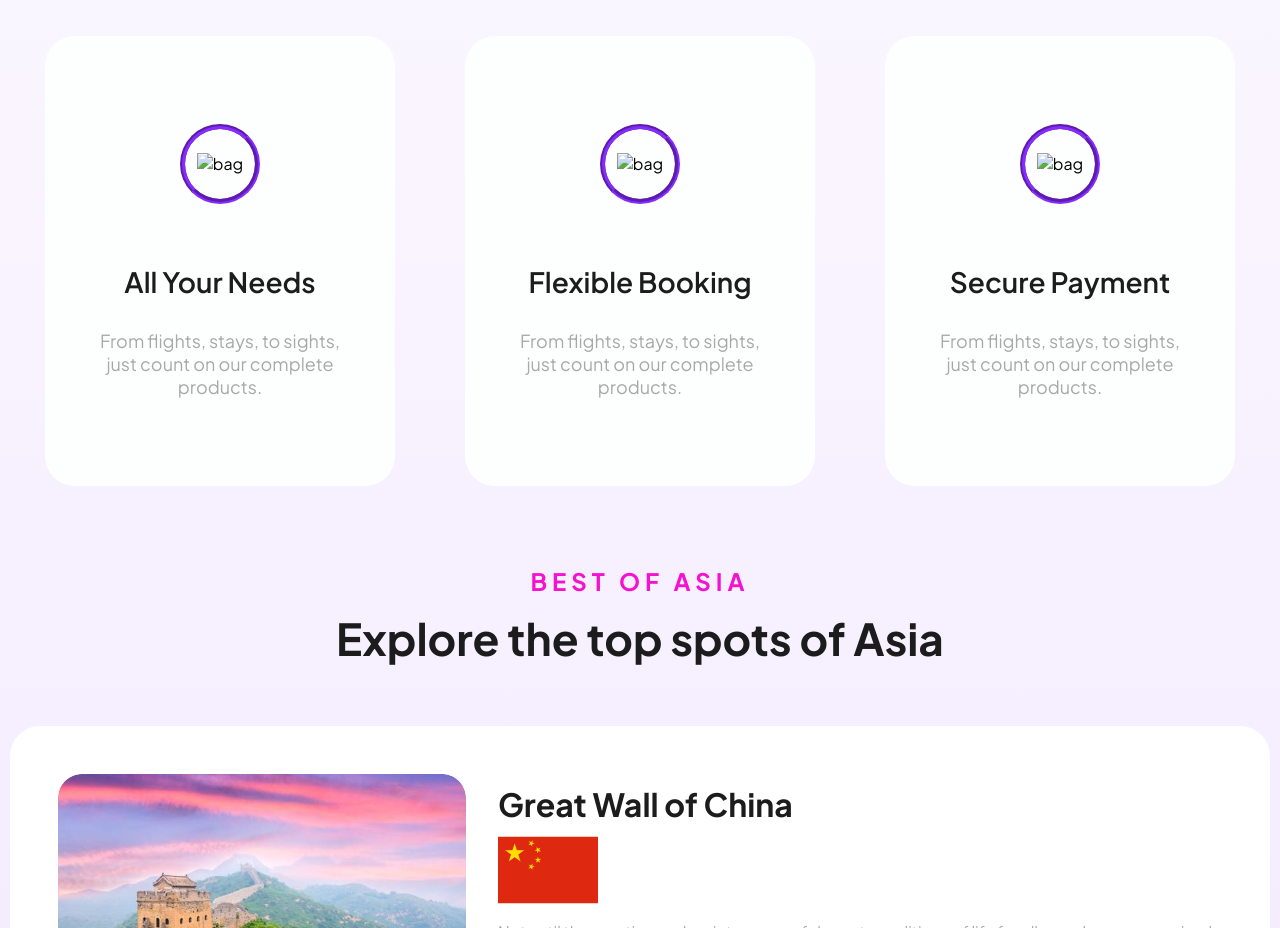
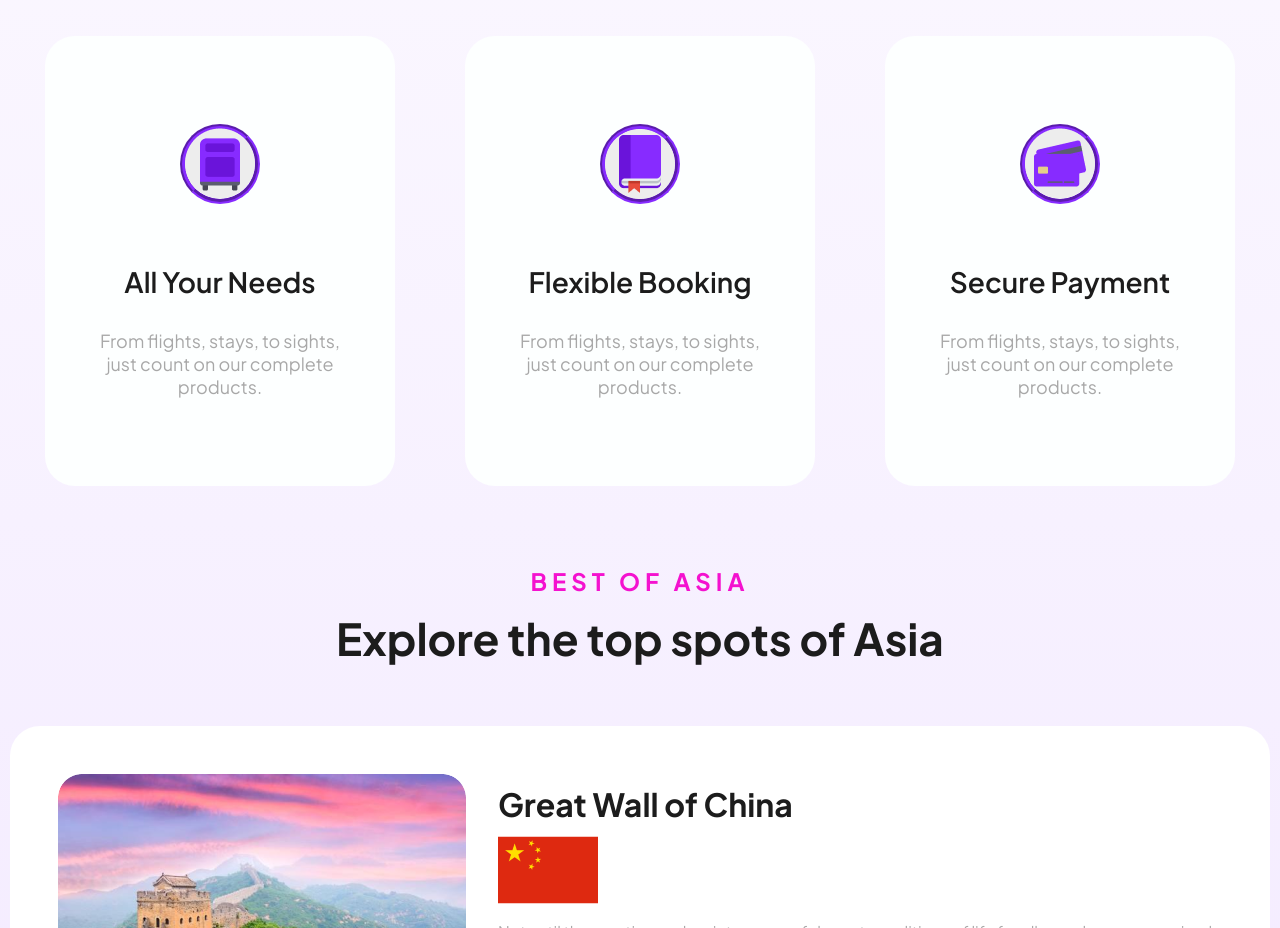
Before and after one commit to kamrulmiazi/Tour-Mama, a plain HTML site: page index.html in a window 1280 px wide. Shown: the part 920-1848 px from the top of the page. Drawn offline with Linux system fonts and the light colour scheme; the site is published under a folder, as on GitHub Pages, so addresses that start at the root find nothing.

Commit message:
Update index.html

```diff
--- a/index.html
+++ b/index.html
@@ -46,7 +46,7 @@
           <div class="cards">
                <div class="sarvice-1">
                     <div class="cardLogo">
-                         <img src="/assets/images/bag.png" alt="bag ">
+                         <img src="assets/images/bag.png" alt="bag ">
                     </div>
                     <div class="cardDatails">
                          <h3>All Your Needs</h3>
@@ -55,7 +55,7 @@
                </div>
                <div class="sarvice-1">
                     <div class="cardLogo">
-                         <img src="/assets/images/books.png" alt="bag ">
+                         <img src="assets/images/books.png" alt="bag ">
                     </div>
                     <div class="cardDatails">
                          <h3>Flexible Booking</h3>
@@ -64,7 +64,7 @@
                </div>
                <div class="sarvice-1">
                     <div class="cardLogo">
-                         <img src="/assets/images/card.png" alt="bag ">
+                         <img src="assets/images/card.png" alt="bag ">
                     </div>
                     <div class="cardDatails">
                          <h3>Secure Payment</h3>
```
